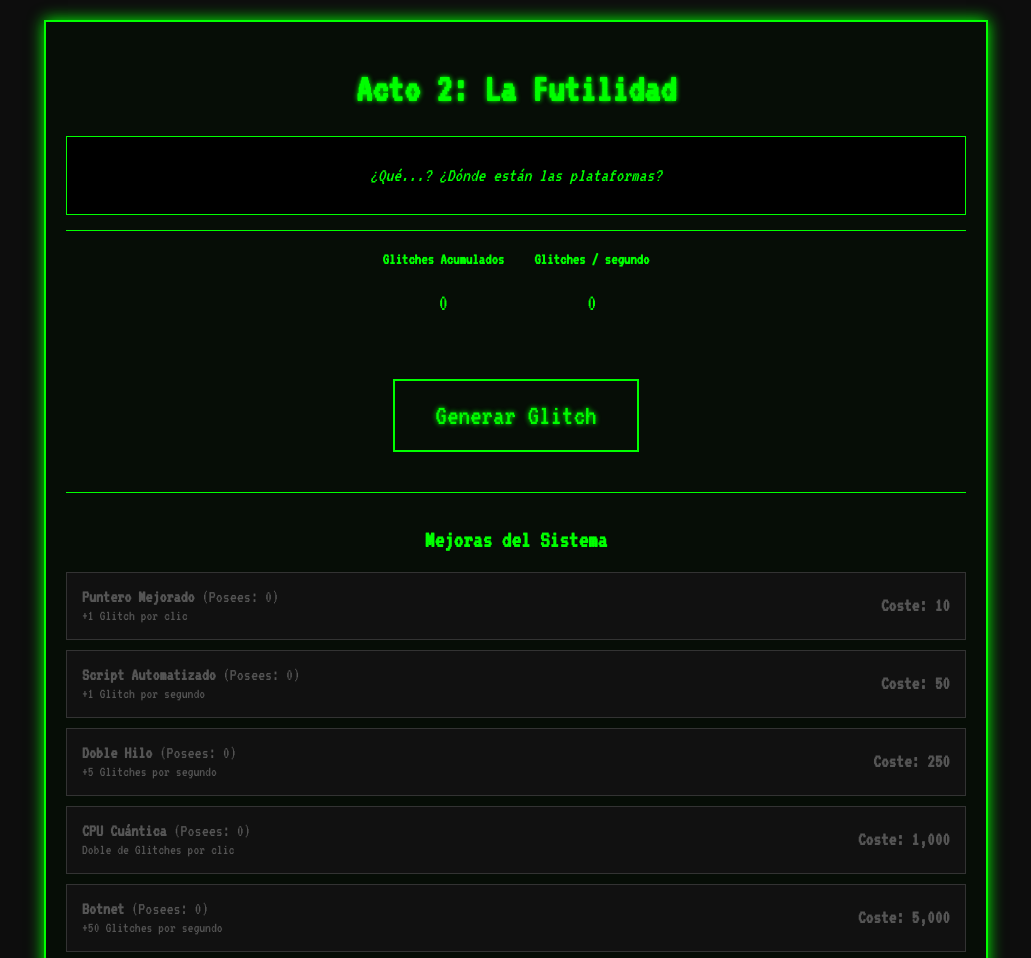
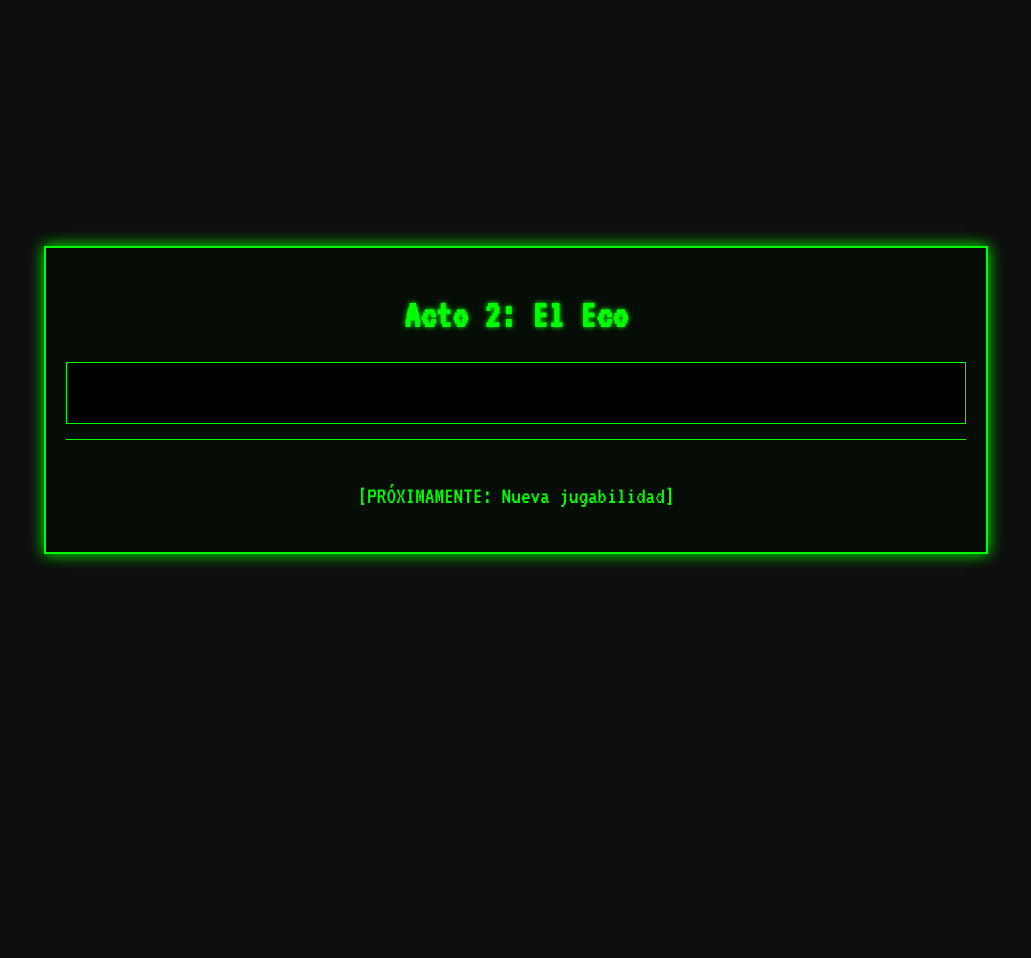
Before and after one commit to mariaelenabernia3-jpg/competencia, a plain HTML site: page game2.html in a window 1280 px wide. Shown: the top 958 px of the page, without its empty margins (124-1155 px from the left). After the commit the page ends 800 px from the top, so only its background shows below. Drawn offline with Linux system fonts and the light colour scheme.

Commit message:
Update game2.html

```diff
--- a/game2.html
+++ b/game2.html
@@ -11,37 +11,27 @@
 </head>
 <body>
 
-    <div id="game-container">
+    <!-- ===== NUEVO: Overlay de Introducción para la Etapa 2 ===== -->
+    <div id="lore-intro-overlay">
+        <div class="lore-content">
+            <p id="lore-text"></p>
+            <p id="continue-prompt"></p>
+        </div>
+    </div>
+
+    <!-- El contenedor del juego ahora está oculto por defecto -->
+    <div id="game-container" class="hidden">
         <header>
-            <h1 class="glitch-title">Acto 2: La Futilidad</h1>
+            <h1 class="glitch-title">Acto 2: El Eco</h1>
             <div id="dialogue-box">
                 <p id="dialogue-text"></p>
             </div>
         </header>
 
+        <!-- Aquí irá la nueva interfaz del juego más adelante -->
         <main>
-            <div id="stats-container">
-                <div class="stat">
-                    <h2>Glitches Acumulados</h2>
-                    <p id="glitches-display">0</p>
-                </div>
-                <div class="stat">
-                    <h2>Glitches / segundo</h2>
-                    <p id="gps-display">0</p>
-                </div>
-            </div>
-
-            <div id="clicker-container">
-                <button id="main-clicker-btn">Generar Glitch</button>
-            </div>
+            <p style="text-align: center; font-size: 1.5rem;">[PRÓXIMAMENTE: Nueva jugabilidad]</p>
         </main>
-
-        <aside id="upgrades-container">
-            <h2>Mejoras del Sistema</h2>
-            <div id="upgrades-list">
-                <!-- Las mejoras se generarán aquí -->
-            </div>
-        </aside>
     </div>
 
     <script src="game2.js"></script>
```
